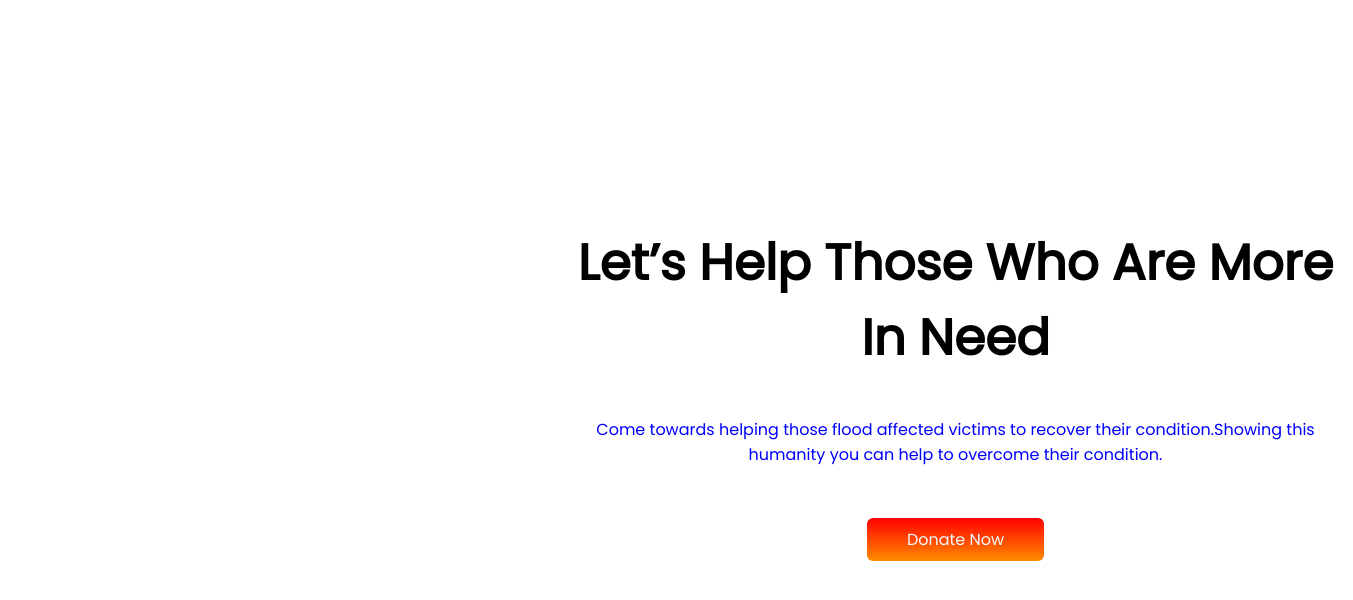
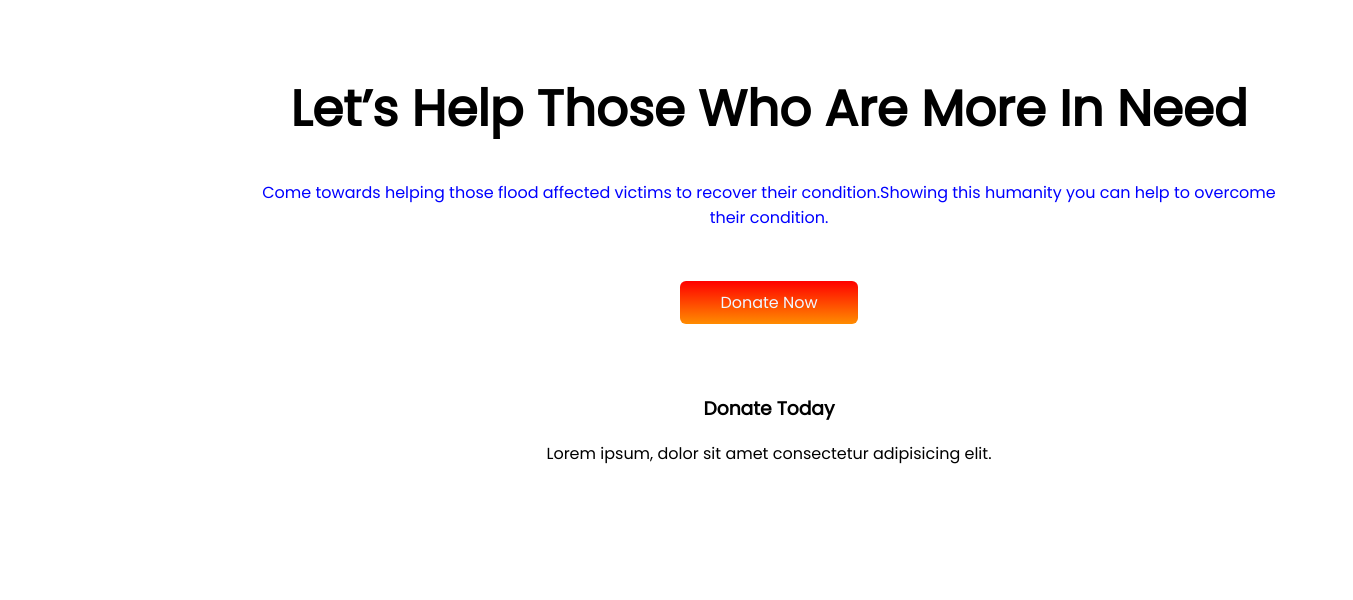
Before and after one commit to MuNiRa369/Assignment-1, a plain HTML site: page index.html in a window 1280 px wide. Shown: the whole page, 1353 px wide, since content can reach past the window. Drawn offline with Linux system fonts and the light colour scheme.

Commit message:
2nd section

```diff
--- a/index.html
+++ b/index.html
@@ -17,17 +17,23 @@
 
   </head>
   <body>
-    <section class="back-img">
+      <div class="text-one">
+        <h1>Let’s Help Those Who Are More In Need</h1>
+        <p id="help">
+          Come towards helping those flood affected victims to recover their condition.Showing this humanity you can help to overcome their condition.
+        </p>
+        <a class="link-button" href="https://munira369.github.io/developer-portfolio/">Donate Now</a>
 
-        <div class="text-one">
-          <h1>Let’s Help Those Who Are More In Need</h1>
-          <p id="help">
-            Come towards helping those flood affected victims to recover their condition.Showing this humanity you can help to overcome their condition.
-          </p>
-          <a class="link-button" href="https://munira369.github.io/developer-portfolio/">Donate Now</a>
+        <section>
+        <div id="marge" >
+          <h3>Donate Today</h3>
+          <p>Lorem ipsum, dolor sit amet consectetur adipisicing elit. </p>
         </div>
+      </div>
+    </section>
 
-    </section>
+
+
 
   </body>
 </html>
--- a/style.css
+++ b/style.css
@@ -1,14 +1,21 @@
+
+
 body{
     font-family: 'Poppins', sans-serif;
 }
-.text-one{
+ .text-one{
     text-align: center;
     position: absolute;
-width: 795px;
-height: 310px;
-left: 558px;
-top: 184px;
+   margin-top: 30px;
+   margin-left: 250px;
+ }
+
+ /* background-image...let's help */
+.back-img{
+    background-image: url(donate-today-main/images/donation13.jpg);
+   background-size: 100%;
 }
+
 h1{
     font-size: 50px;
 }
@@ -24,6 +31,8 @@ h1{
     margin-top: 60px;
     padding: 10px 40px;
 }
-/* .back-img{
-    background-image:url(donate-today-main/images/donation13.jpg)
-} */
+
+
+#marge{
+    border: 60px solid white;
+}
```
